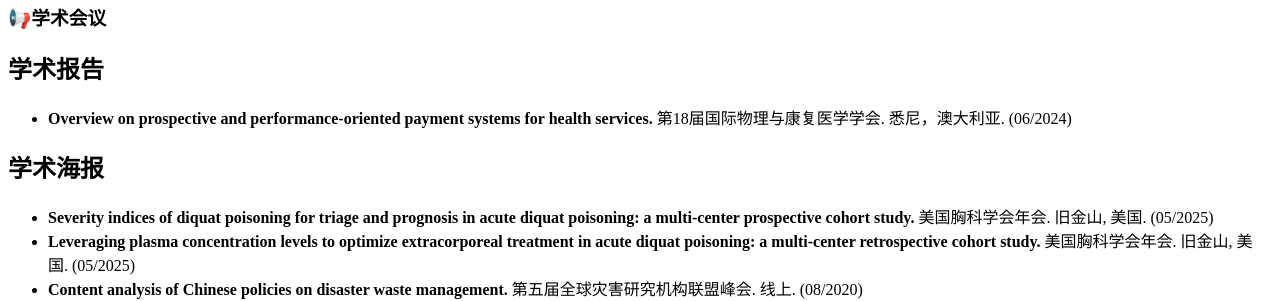
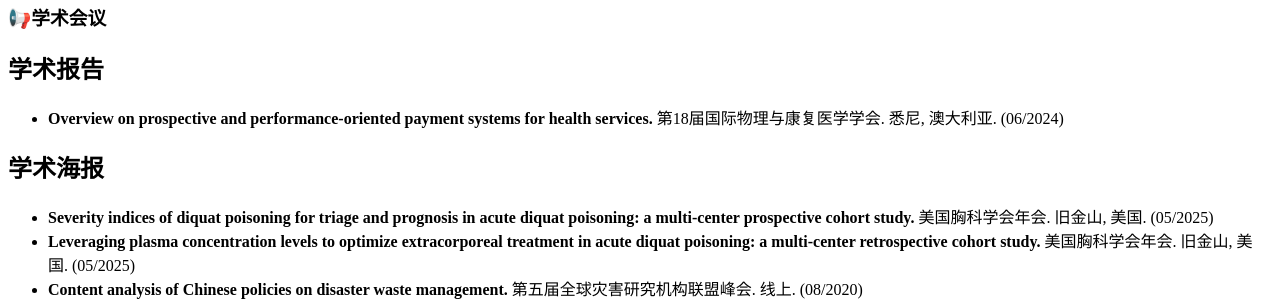
Before and after one commit to lingyuewei/lingyuewei.github.io, a Jekyll site: the page built from _pages/includes/presentations.md, in a window 1280 px wide. Shown: the part 578-879 px from the top of the page. Built offline with Jekyll 4.4.1, drawn with Linux system fonts in a browser that asks for light colours; our own code applies the rules of GitHub Pages for plain Markdown files.

Commit message:
Update pre

```diff
--- a/_pages/includes/presentations.md
+++ b/_pages/includes/presentations.md
@@ -1,7 +1,7 @@
 # 📢学术会议
 
 ## 学术报告
-- **Overview on prospective and performance-oriented payment systems for health services.** 第18届国际物理与康复医学学会. 悉尼，澳大利亚. (06/2024)
+- **Overview on prospective and performance-oriented payment systems for health services.** 第18届国际物理与康复医学学会. 悉尼, 澳大利亚. (06/2024)
 
 ## 学术海报
 - **Severity indices of diquat poisoning for triage and prognosis in acute diquat poisoning: a multi-center prospective cohort study.** 美国胸科学会年会. 旧金山, 美国. (05/2025)
```
